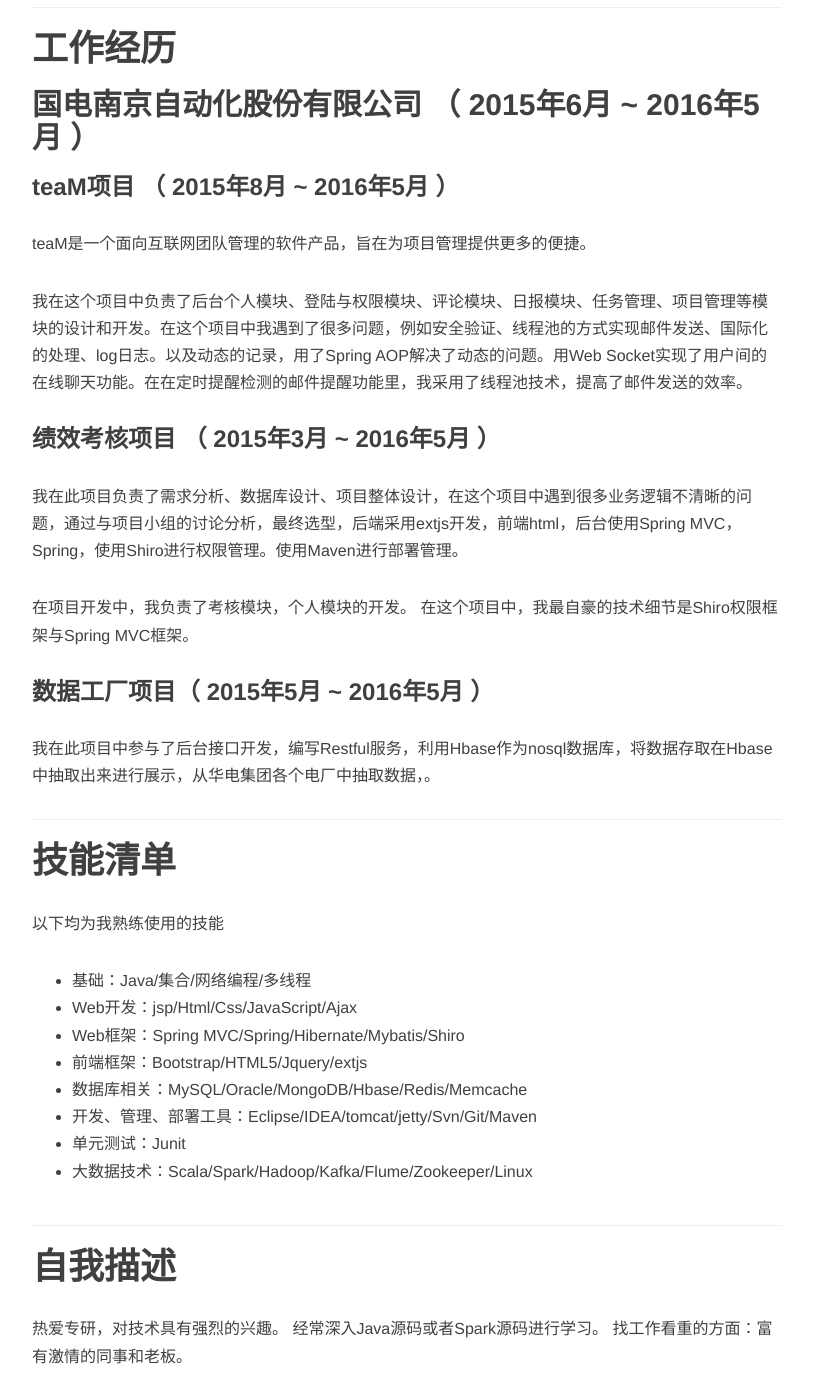
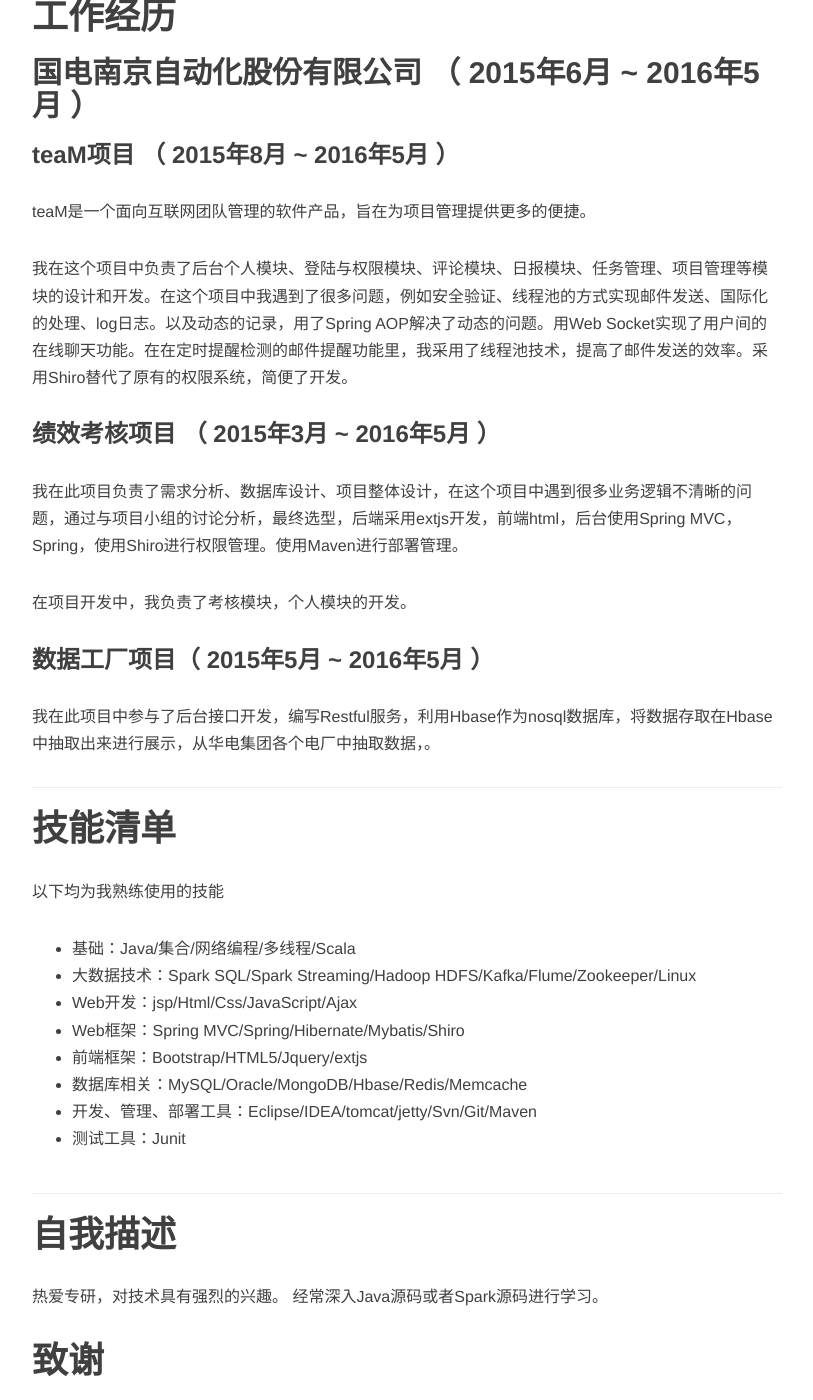
Before and after one commit to luoxuehuan/myblog, a Jekyll site: the page built from _posts/2016-05-17-罗学焕的简历.md, in a window 1280 px wide and 1400 px high, scrolled down 971 px. Shown: the whole window, without its empty margins (233-1046 px from the left). Built offline with Jekyll 4.4.1, drawn with Linux system fonts in a browser that asks for light colours; nearby versions of some CDN libraries; comment, search, counter and statistics services are not loaded; some of the changed text lies outside the part shown.

Commit message:
13232
32432

```diff
--- a/_posts/2016-05-17-罗学焕的简历.md
+++ b/_posts/2016-05-17-罗学焕的简历.md
@@ -29,14 +27,13 @@
 
 teaM是一个面向互联网团队管理的软件产品，旨在为项目管理提供更多的便捷。
 
-我在这个项目中负责了后台个人模块、登陆与权限模块、评论模块、日报模块、任务管理、项目管理等模块的设计和开发。在这个项目中我遇到了很多问题，例如安全验证、线程池的方式实现邮件发送、国际化的处理、log日志。以及动态的记录，用了Spring AOP解决了动态的问题。用Web Socket实现了用户间的在线聊天功能。在在定时提醒检测的邮件提醒功能里，我采用了线程池技术，提高了邮件发送的效率。
+我在这个项目中负责了后台个人模块、登陆与权限模块、评论模块、日报模块、任务管理、项目管理等模块的设计和开发。在这个项目中我遇到了很多问题，例如安全验证、线程池的方式实现邮件发送、国际化的处理、log日志。以及动态的记录，用了Spring AOP解决了动态的问题。用Web Socket实现了用户间的在线聊天功能。在在定时提醒检测的邮件提醒功能里，我采用了线程池技术，提高了邮件发送的效率。采用Shiro替代了原有的权限系统，简便了开发。
 
 ### 绩效考核项目 （ 2015年3月 ~ 2016年5月 ）
 
 我在此项目负责了需求分析、数据库设计、项目整体设计，在这个项目中遇到很多业务逻辑不清晰的问题，通过与项目小组的讨论分析，最终选型，后端采用extjs开发，前端html，后台使用Spring MVC，Spring，使用Shiro进行权限管理。使用Maven进行部署管理。
 
 在项目开发中，我负责了考核模块，个人模块的开发。
-在这个项目中，我最自豪的技术细节是Shiro权限框架与Spring MVC框架。
 
 ### 数据工厂项目（ 2015年5月 ~ 2016年5月 ）
 
@@ -48,21 +45,21 @@ teaM是一个面向互联网团队管理的软件产品，旨在为项目管理
 
 以下均为我熟练使用的技能
 
-- 基础：Java/集合/网络编程/多线程
+- 基础：Java/集合/网络编程/多线程/Scala
+- 大数据技术：Spark SQL/Spark Streaming/Hadoop HDFS/Kafka/Flume/Zookeeper/Linux
 - Web开发：jsp/Html/Css/JavaScript/Ajax
 - Web框架：Spring MVC/Spring/Hibernate/Mybatis/Shiro
 - 前端框架：Bootstrap/HTML5/Jquery/extjs
 - 数据库相关：MySQL/Oracle/MongoDB/Hbase/Redis/Memcache
 - 开发、管理、部署工具：Eclipse/IDEA/tomcat/jetty/Svn/Git/Maven
-- 单元测试：Junit
-- 大数据技术：Scala/Spark/Hadoop/Kafka/Flume/Zookeeper/Linux
+- 测试工具：Junit
+
 
 ---
 # 自我描述
 
 热爱专研，对技术具有强烈的兴趣。
 经常深入Java源码或者Spark源码进行学习。
-找工作看重的方面：富有激情的同事和老板。
 
 # 致谢
 
```
Also changed, not shown: other parts of _posts/2016-05-17-罗学焕的简历.md (+4 -6 lines).
